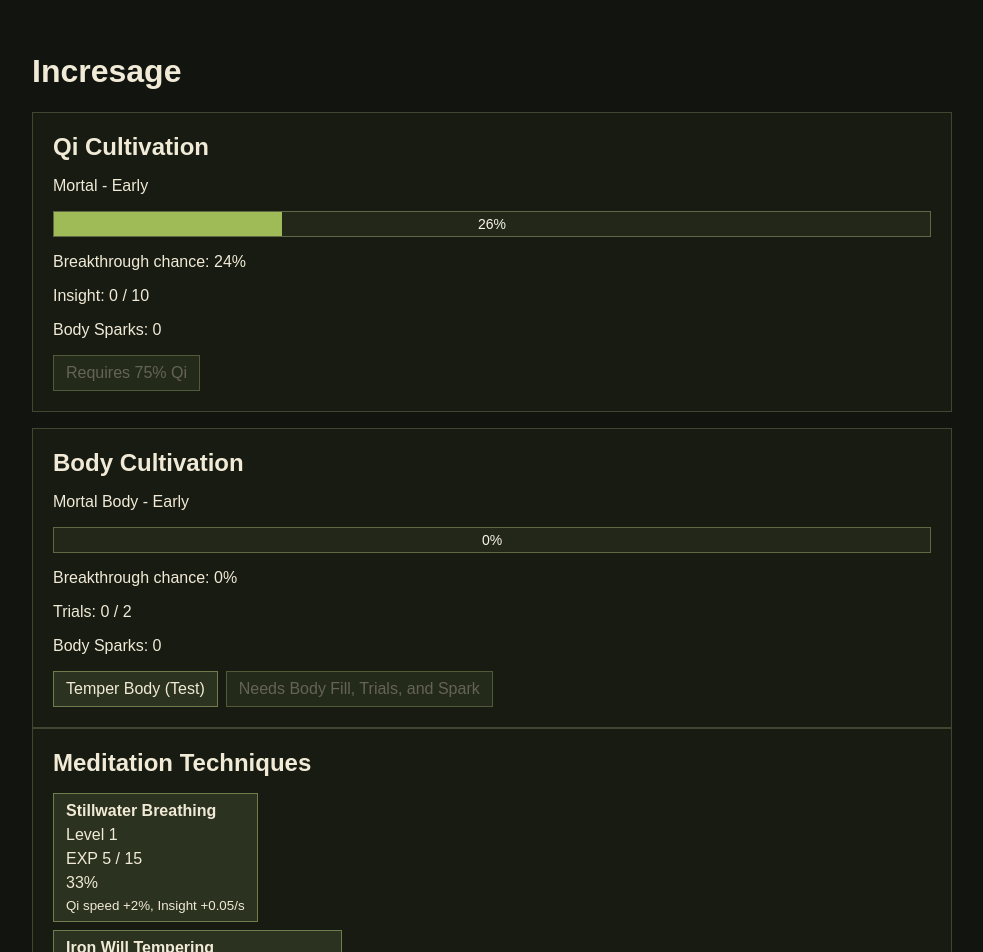
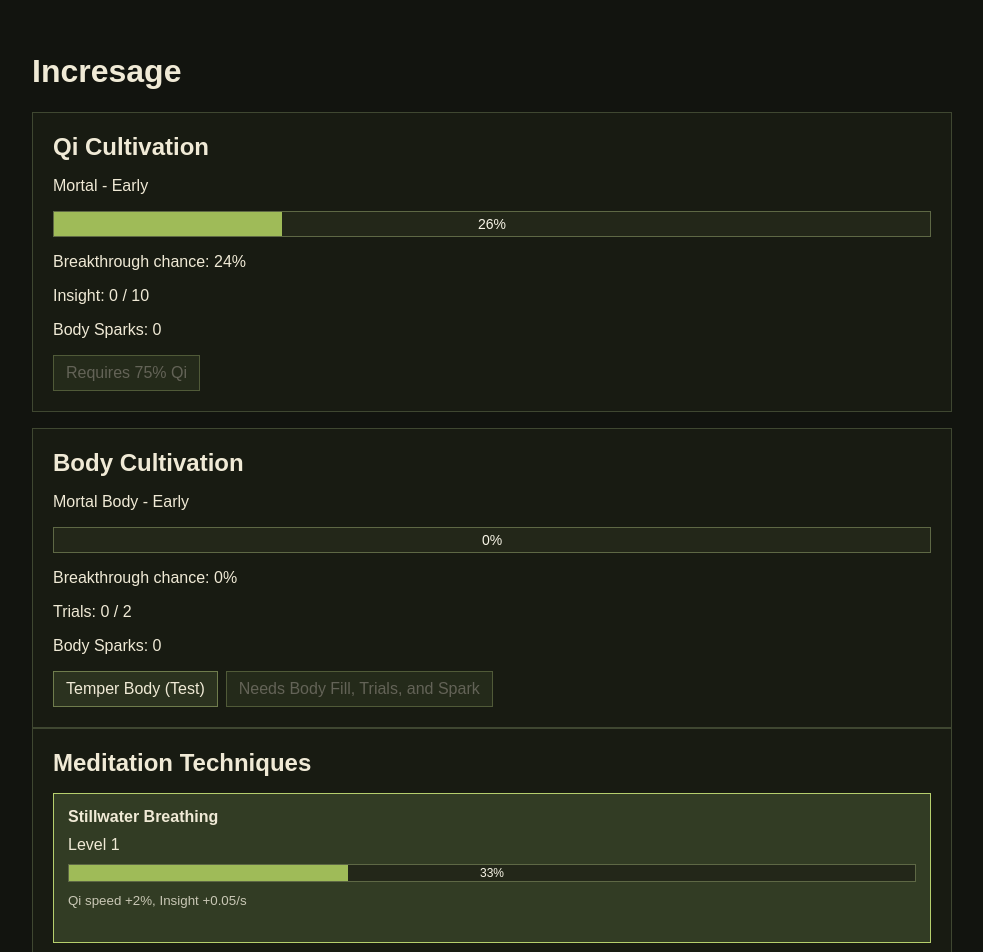
Before and after one commit to Kahlok2105/Incresage-v2, a React (Vite) app in the folder incresage/: page / in a window 1280 px wide. Shown: the top 952 px of the page, without its empty margins (148-1131 px from the left). Built offline with nearby package versions, Linux system fonts and the light colour scheme.

Commit message:
Improve technique card layout

```diff
--- a/incresage/src/features/cultivation/TechniquePanel.tsx
+++ b/incresage/src/features/cultivation/TechniquePanel.tsx
@@ -2,6 +2,7 @@ import type { Technique } from '../../types/technique';
 import type { PlayerState } from '../../types/state';
 import { techExpToNextLevel } from '../../constants/techniques';
 import { getTechniqueEffectText } from '../../utils/techniqueUtils';
+import { FillBar } from '../../components/FillBar';
 
 interface TechniquePanelProps {
   state: PlayerState;
@@ -35,7 +36,7 @@ interface TechniqueCardProps {
 
 function TechniqueCard({ technique, isActive, onSelect }: TechniqueCardProps) {
   const expNeeded = techExpToNextLevel(technique.level);
-  const expPercent = Math.round((technique.exp / expNeeded) * 100);
+  const expRatio = technique.exp / expNeeded;
 
   return (
     <button
@@ -45,8 +46,9 @@ function TechniqueCard({ technique, isActive, onSelect }: TechniqueCardProps) {
     >
       <strong>{technique.name}</strong>
       <span>Level {technique.level}</span>
-      <span>EXP {technique.exp} / {expNeeded}</span>
-      <span>{expPercent}%</span>
+      <div className = "technique-card__progress">
+         <FillBar value={expRatio} />
+         </div>
       <small>{getTechniqueEffectText(technique).join(', ')}</small>
     </button>
   );
--- a/incresage/src/index.css
+++ b/incresage/src/index.css
@@ -58,7 +58,7 @@ button {
   gap: 16px;
 }
 
-.panel button {
+.action-row button {
   width: fit-content;
   padding: 8px 12px;
   border: 1px solid #6f7c4d;
@@ -67,11 +67,11 @@ button {
   cursor: pointer;
 }
 
-.panel button:hover:not(:disabled) {
+.action-row button:hover:not(:disabled) {
   background: #384126;
 }
 
-.panel button:disabled {
+.action-row button:disabled {
   color: #8c8a7c;
   cursor: not-allowed;
   opacity: 0.65;
@@ -86,18 +86,50 @@ button {
 
 .technique-list {
   display: grid;
-  gap: 8px;
+  gap: 12px;
+  grid-auto-rows: 1fr;
 }
 
 .technique-card {
   display: grid;
-  gap: 6px;
+  align-content: start;
+  gap: 10px;
   width: 100%;
-  padding: 12px;
+  min-height: 150px;
+  padding: 14px;
+  border: 1px solid #4b5538;
+  background: #1f2418;
+  color: #f0ead6;
   text-align: left;
+}
+
+.technique-card:hover {
+  background: #29301f;
 }
 
 .technique-card--active {
   border-color: #b6cf6d;
-  background: #384126;
+  background: #323c24;
 }
+
+.technique-card strong {
+  font-size: 16px;
+}
+
+.technique-card small {
+  color: #c9c7b5;
+  line-height: 1.4;
+}
+
+.technique-card__progress {
+  display: grid;
+  gap: 6px;
+}
+
+.technique-card__progress .fill-bar {
+  height: 16px;
+}
+
+.technique-card__progress .fill-bar__label {
+  font-size: 12px;
+}
```
